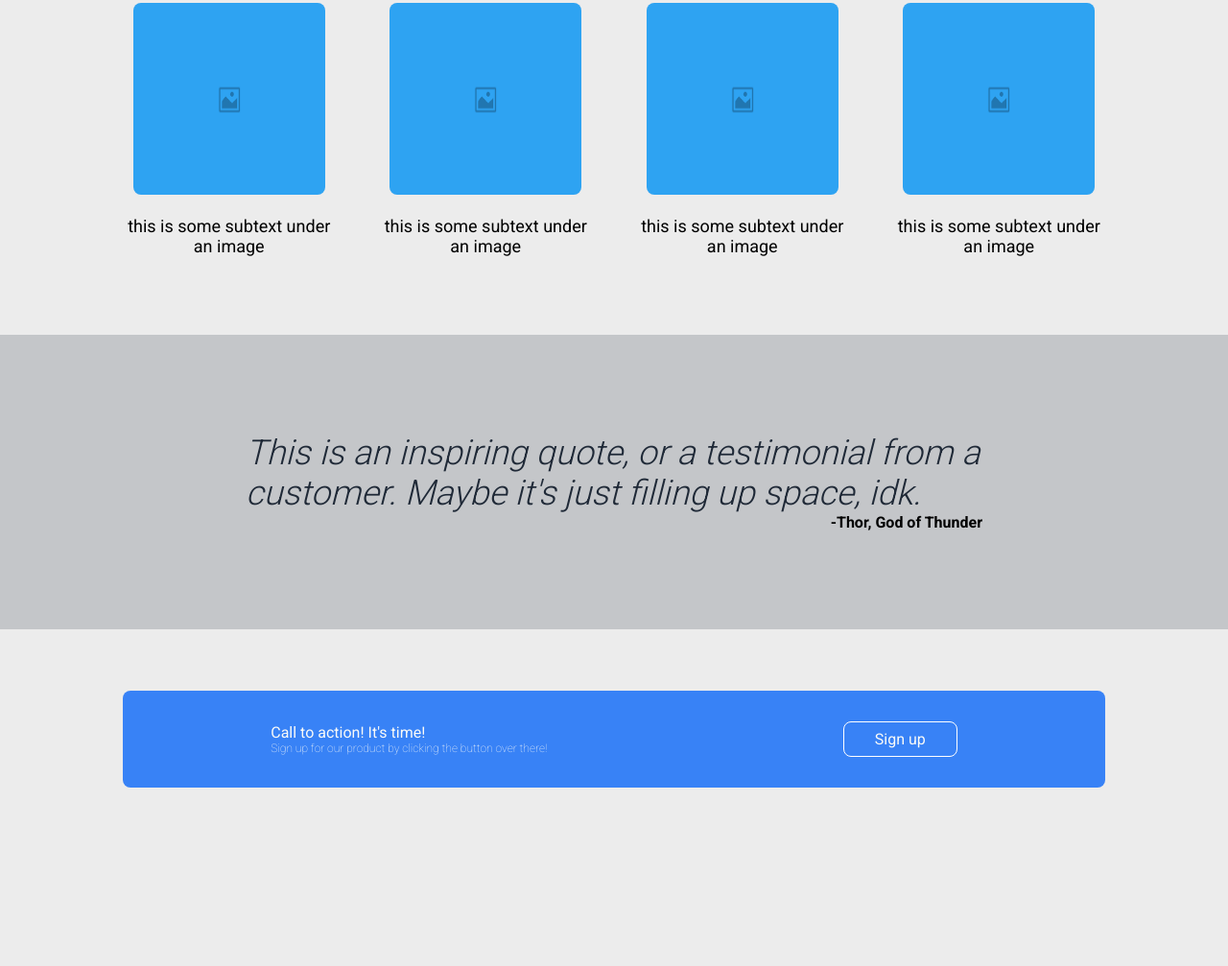
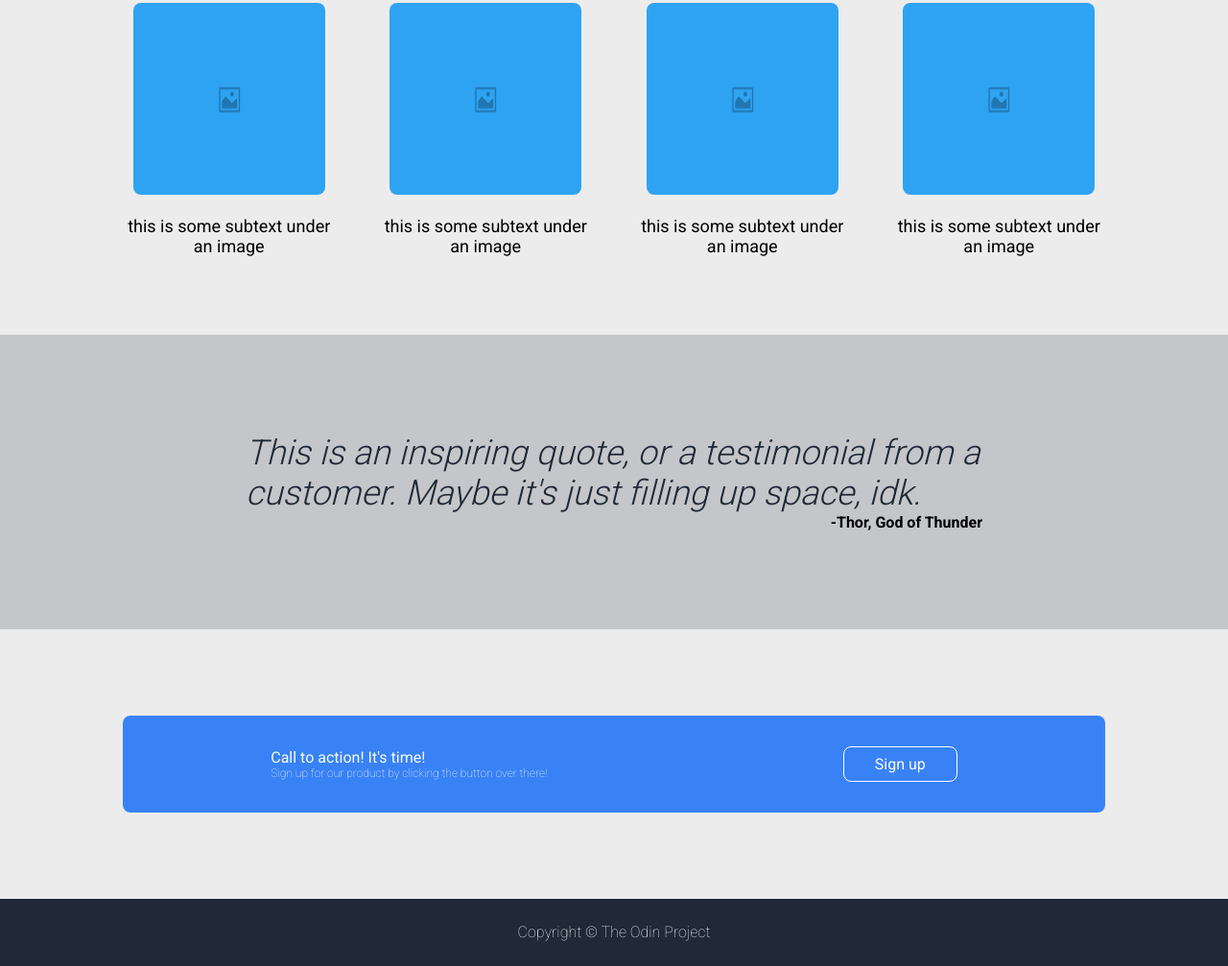
Before and after one commit to wiryawaneo/odin-landing-page, a plain HTML site: page index.html in a window 1280 px wide. Shown: the part 599-1606 px from the top of the page at 96% size. Before the commit the page ends 1484 px from the top, so only its background shows below. Drawn offline with Linux system fonts and the light colour scheme.

Commit message:
add footer

```diff
--- a/index.html
+++ b/index.html
@@ -62,5 +62,8 @@
         </div>
         <button>Sign up</button>
     </div>
+    <footer>
+        <a>Copyright © The Odin Project</a>
+    </footer>
   </body>
 </html>
--- a/styles.css
+++ b/styles.css
@@ -155,7 +155,7 @@ nav * {
 
 /* CTA section */
 .cta-section {
-    margin: 5% 10%;
+    margin: 7% 10%;
     padding: 2.5% 0;
     border-radius: 8px;
     background-color:#3882f6;
@@ -189,3 +189,11 @@ nav * {
     border: 1px solid white;
     border-radius: 8px;
 }
+
+footer {
+    background-color: #1f2937;
+    color: #f9faf8;
+    font-weight:100;
+    text-align: center;
+    padding: 2% 0;
+}
```
